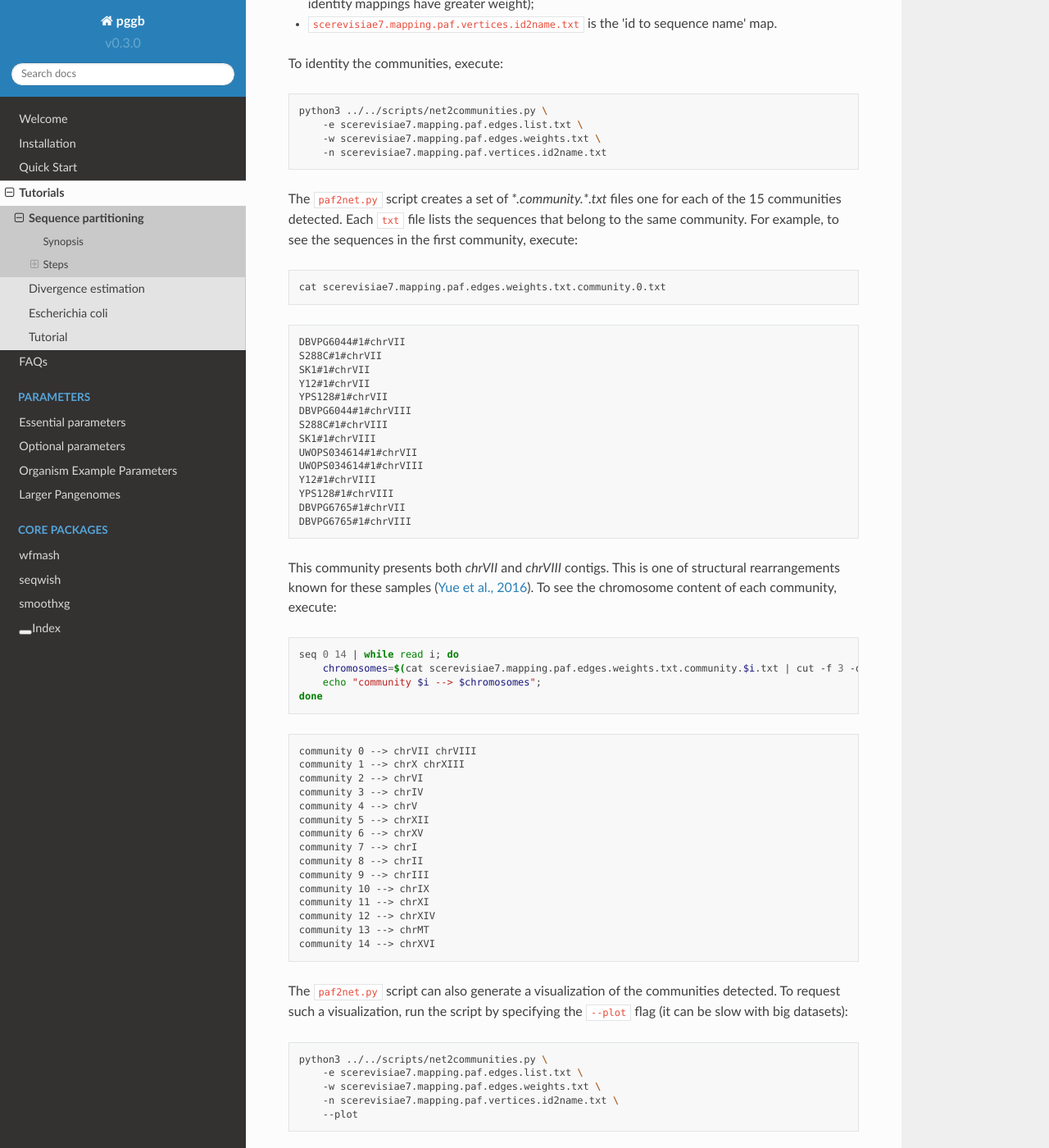
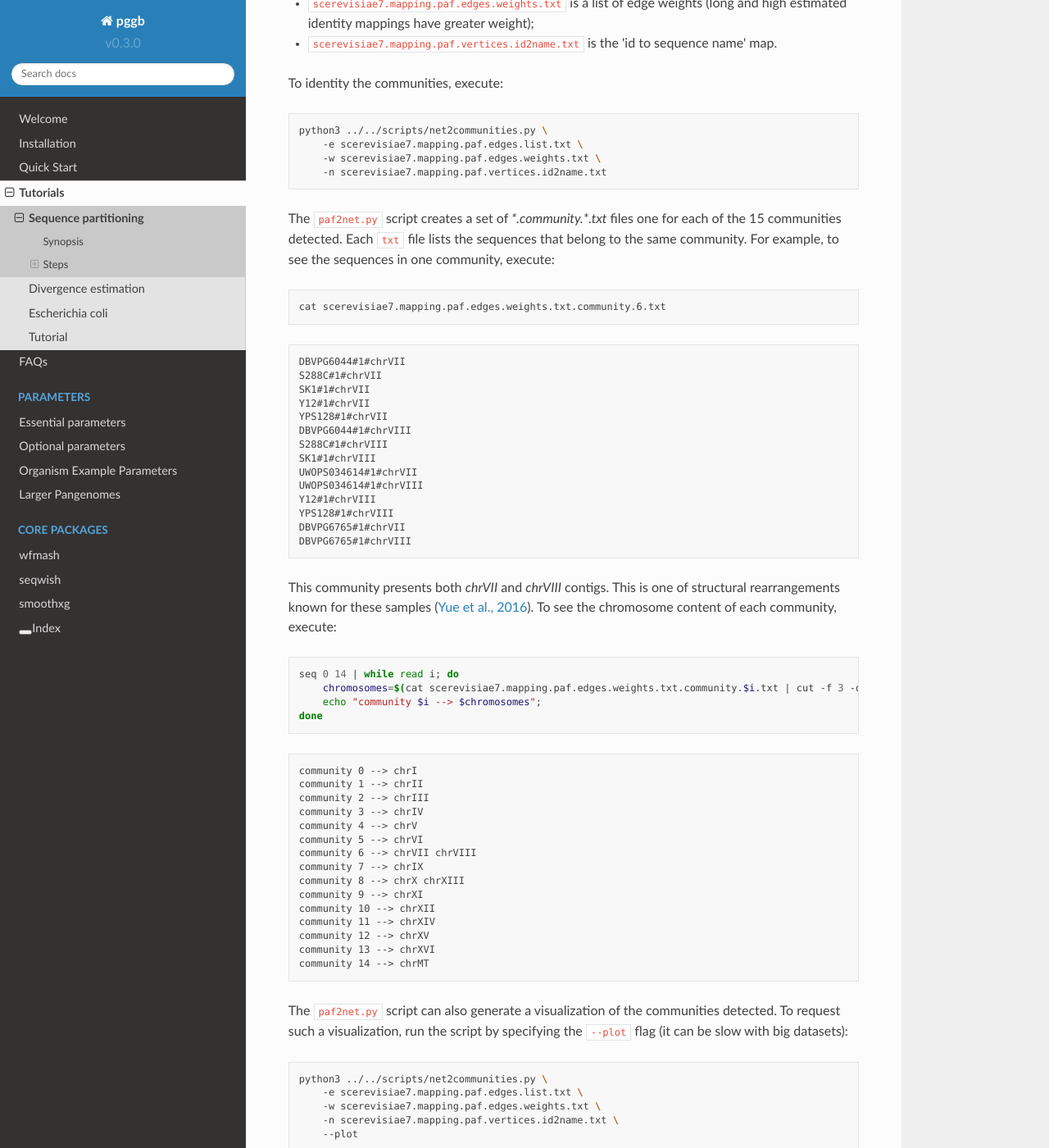
Before and after one commit to pangenome/pggb, a Sphinx documentation site: the page built from docs/rst/tutorials/sequence_partitioning.rst, in a window 1280 px wide and 1400 px high, scrolled down 2127 px. Shown: the whole window at 82% size. Built offline with Sphinx 7.4.7 and the Read the Docs theme 2.0.0, drawn with Linux system fonts in a browser that asks for light colours; some of the changed text lies outside the part shown.

Commit message:
fix and update the partitioning tutorial

```diff
--- a/docs/conf.py
+++ b/docs/conf.py
@@ -20,13 +20,13 @@
 # -- Project information -----------------------------------------------------
 
 project = u'pggb'
-copyright = '2022, Erik Garrison, .... Revision v0.3.0-2235cfe'
+copyright = '2022, Erik Garrison, .... Revision v0.3.0-352c385'
 author = u'Erik Garrison, ...'
 
 # The short X.Y version
 version = 'v0.3.0'
 # The full version, including alpha/beta/rc tags
-release = '2235cfe'
+release = '352c385'
 
 
 # -- General configuration ---------------------------------------------------
--- a/docs/rst/tutorials/sequence_partitioning.rst
+++ b/docs/rst/tutorials/sequence_partitioning.rst
@@ -92,11 +92,12 @@
 
 .. code-block:: bash
 
-    wfmash scerevisiae7.fasta.gz -p 90 -n 7 -t 4 -m > scerevisiae7.mapping.paf
+    wfmash scerevisiae7.fasta.gz -p 90 -n 6 -t 4 -m > scerevisiae7.mapping.paf
 
 
 We set ``-p 90`` as we expect a sequence divergence of ~10% between these assemblies (see the :ref:`divergence_estimation`
-tutorial for more information), while ``-n 7`` indicates the number of haplotypes (number of haploid samples in this example).
+tutorial for more information), while ``-n 6`` indicates the number of mappings to keep for each homologous region
+identified, set as the number of haplotypes (number of haploid samples in this example) minus 1.
 
 To project the PAF mappings into a network format (an edge list), execute:
 
@@ -120,12 +121,12 @@
         -n scerevisiae7.mapping.paf.vertices.id2name.txt
 
 The ``paf2net.py`` script creates a set of `*.community.*.txt` files one for each of the 15 communities detected.
-Each ``txt`` file lists the sequences that belong to the same community. For example, to see the sequences in the first community,
+Each ``txt`` file lists the sequences that belong to the same community. For example, to see the sequences in one community,
 execute:
 
 .. code-block:: bash
 
-    cat scerevisiae7.mapping.paf.edges.weights.txt.community.0.txt
+    cat scerevisiae7.mapping.paf.edges.weights.txt.community.6.txt
 
 .. code-block:: none
 
@@ -157,21 +158,22 @@
 
 .. code-block:: none
 
-    community 0 --> chrVII chrVIII
-    community 1 --> chrX chrXIII
-    community 2 --> chrVI
+    community 0 --> chrI
+    community 1 --> chrII
+    community 2 --> chrIII
     community 3 --> chrIV
     community 4 --> chrV
-    community 5 --> chrXII
-    community 6 --> chrXV
-    community 7 --> chrI
-    community 8 --> chrII
-    community 9 --> chrIII
-    community 10 --> chrIX
-    community 11 --> chrXI
-    community 12 --> chrXIV
-    community 13 --> chrMT
-    community 14 --> chrXVI
+    community 5 --> chrVI
+    community 6 --> chrVII chrVIII
+    community 7 --> chrIX
+    community 8 --> chrX chrXIII
+    community 9 --> chrXI
+    community 10 --> chrXII
+    community 11 --> chrXIV
+    community 12 --> chrXV
+    community 13 --> chrXVI
+    community 14 --> chrMT
+
 
 The ``paf2net.py`` script can also generate a visualization of the communities detected. To request such a visualization,
 run the script by specifying the ``--plot`` flag (it can be slow with big datasets):
@@ -270,18 +272,18 @@
 
 .. code-block:: none
 
-    community 0 --> chrVII chrVIII
-    community 1 --> chrX chrXIII
-    community 2 --> chrV
-    community 3 --> chrVI
-    community 4 --> chrIX
-    community 5 --> chrXIV
-    community 6 --> chrIII
-    community 7 --> chrIV
-    community 8 --> chrMT
-    community 9 --> chrII
-    community 10 --> chrXV
-    community 11 --> chrI
-    community 12 --> chrXI
-    community 13 --> chrXII
-    community 14 --> chrXVI
+    community 0 --> chrII
+    community 1 --> chrI
+    community 2 --> chrIII
+    community 3 --> chrIV
+    community 4 --> chrV
+    community 5 --> chrVI
+    community 6 --> chrVII chrVIII
+    community 7 --> chrIX
+    community 8 --> chrX chrXIII
+    community 9 --> chrXI
+    community 10 --> chrXII
+    community 11 --> chrXIV
+    community 12 --> chrXV
+    community 13 --> chrXVI
+    community 14 --> chrMT
```
Also changed, not shown: other parts of docs/rst/tutorials/sequence_partitioning.rst (+2 -2 lines), docs/img/scerevisiae7.zoom_in_communities.png.
